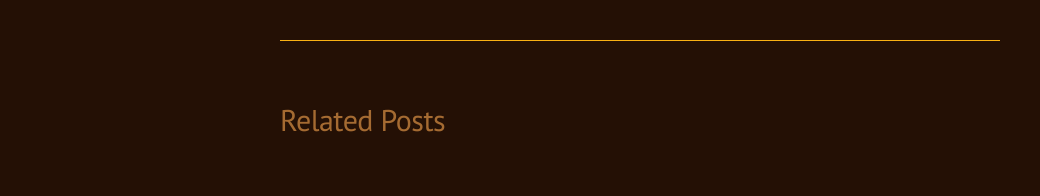
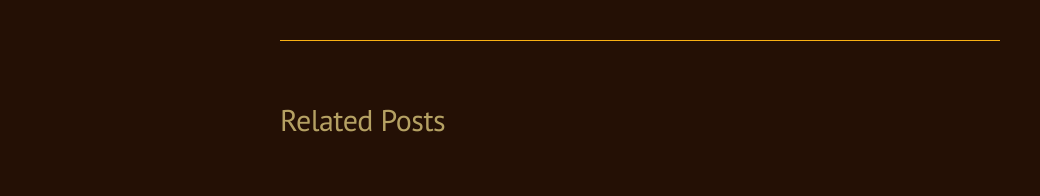
Before and after one commit to wem3/supplementary.methods, a Jekyll site: the page built from _posts/2014-05-20-supplementary.methods.md, in a window 1280 px wide. Shown: the part 1102-1298 px from the top of the page, without its empty margins (0-1040 px from the left). Built offline with Jekyll 4.4.1, drawn with Linux system fonts in a browser that asks for light colours; Markdown is read by kramdown in place of the engine named in the settings.

Commit message:
Adjust color

```diff
--- a/public/css/lanyon.css
+++ b/public/css/lanyon.css
@@ -47,7 +47,7 @@ html {
 h1, h2, h3, h4, h5, h6 {
   font-family: "PT Sans", Helvetica, Arial, sans-serif;
   font-weight: 400;
-  color: #a56b32;
+  color: #b5a163;
   letter-spacing: -.025rem;
 }
 
```
Also changed, not shown: 2 other files.
